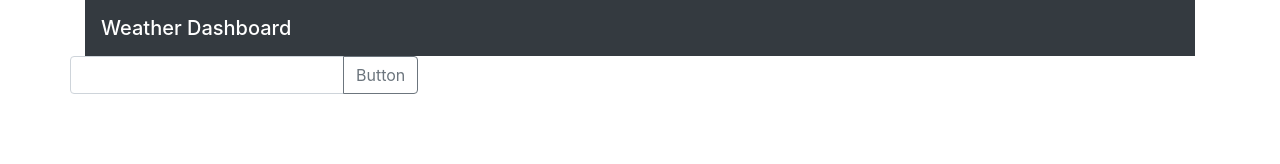
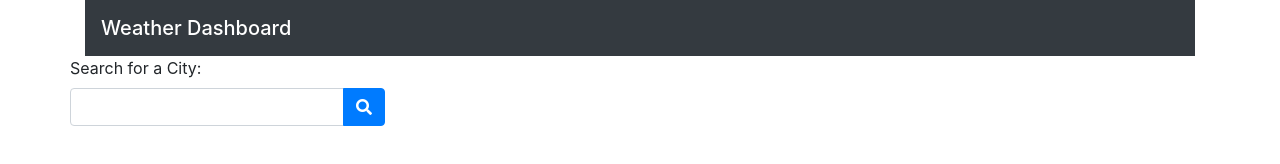
Before and after one commit to davidcbalsley/hw06-weather-dashboard, a plain HTML site: page index.html in a window 1280 px wide. Drawn offline with nearby package versions, Linux system fonts and the light colour scheme.

Commit message:
more styling

```diff
--- a/index.html
+++ b/index.html
@@ -4,8 +4,11 @@
     <meta charset='utf-8'>
     <title>Weather Dashboard</title>
     <meta http-equiv='X-UA-Compatible' content='IE=edge'>
-    <title>Page Title</title>
+    <title>Weather Dashboard</title>
     <meta name='viewport' content='width=device-width, initial-scale=1'>
+
+    <!-- Font Awesome -->
+    <link rel="stylesheet" href="https://use.fontawesome.com/releases/v5.8.1/css/all.css" integrity="sha384-50oBUHEmvpQ+1lW4y57PTFmhCaXp0ML5d60M1M7uH2+nqUivzIebhndOJK28anvf" crossorigin="anonymous"/>
 
     <!-- Bootstrap CDN -->
     <link rel="stylesheet" href="https://stackpath.bootstrapcdn.com/bootstrap/4.4.1/css/bootstrap.min.css" integrity="sha384-Vkoo8x4CGsO3+Hhxv8T/Q5PaXtkKtu6ug5TOeNV6gBiFeWPGFN9MuhOf23Q9Ifjh" crossorigin="anonymous">
@@ -14,8 +17,6 @@
     <link rel="stylesheet" href="assets/style/style.css">
 </head>
 <body>
-    <!-- Start by building the UI -->
-
     <!-- Main Bootstrap container -->
     <div class="container">
 
@@ -28,13 +29,17 @@
         <div class="row">
 
             <!-- Column for search and city history-->
-            <div class="col-4-lg">
+            <div class="col-3-lg">
 
                 <!-- Search text box and magnifying glass -->
+                <label for="city-search">Search for a City:</label>
                 <div class="input-group mb-3">
                     <input type="text" class="form-control" aria-label="city-input" aria-describedby="basic-addon2">
                         <div class="input-group-append">
-                            <button class="btn btn-outline-secondary" type="button" id="city-search">Button</button>
+                            <!-- <button class="btn btn-outline-secondary" type="button" id="city-search"> -->
+                            <button class="btn btn-primary" type="button" id="city-search">
+                                <i class="fas fa-search"></i>
+                            </button>
                         </div>
                 </div>
 
@@ -43,7 +48,7 @@
             </div>
 
             <!-- Column for current weather and 5-day forecast -->
-            <div class="col-8-lg">
+            <div class="col-9-lg">
 
                 <!-- Row for the current weather conditions -->
                 <div class="row">
```
